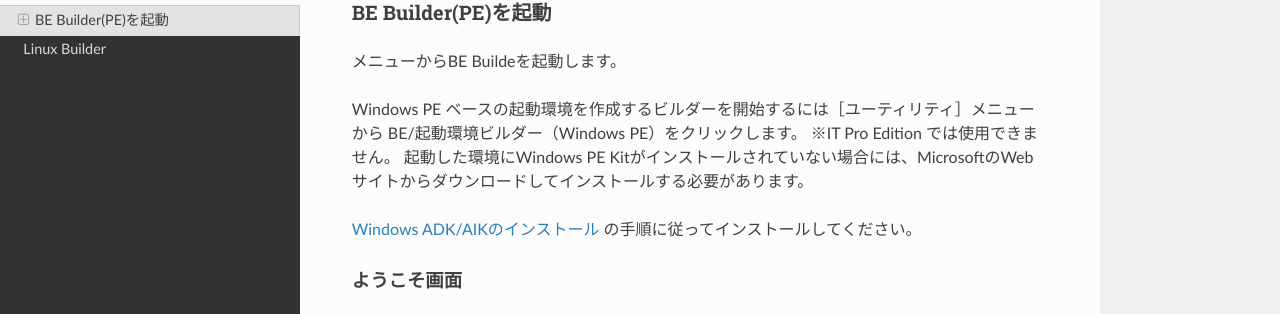
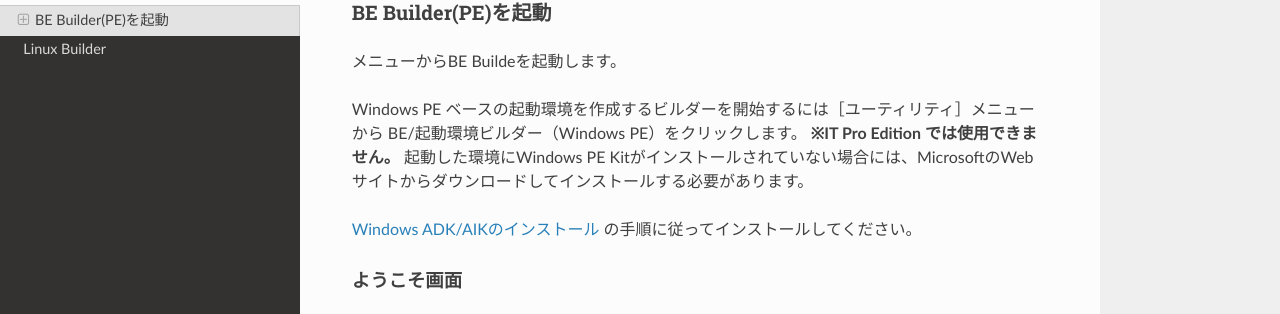
Before and after one commit to hironon0/peinstall, an MkDocs documentation site: the page built from docs/builderPE.md, in a window 1280 px wide and 900 px high. Shown: the part 161-475 px from the top of the window. Built offline with MkDocs 1.6.1, drawn with Linux system fonts in a browser that asks for light colours; nearby versions of some CDN libraries; old or Windows-style settings are respelled for this version of MkDocs; some of the changed text lies outside the part shown.

Commit message:
delete backslash from image path :wq

```diff
--- a/docs/builderPE.md
+++ b/docs/builderPE.md
@@ -5,7 +5,7 @@
 メニューからBE Buildeを起動します。
 
 Windows PE ベースの起動環境を作成するビルダーを開始するには［ユーティリティ］メニューから BE/起動環境ビルダー（Windows PE）をクリックします。
-※IT Pro Edition では使用できません。
+**※IT Pro Edition では使用できません。**
 起動した環境にWindows PE Kitがインストールされていない場合には、MicrosoftのWebサイトからダウンロードしてインストールする必要があります。
 
 [Windows ADK/AIKのインストール](#installPE) の手順に従ってインストールしてください。
@@ -92,7 +92,7 @@ WindowsPEには何種類かのToolKitがあり、各々インストール方法
 
 ダウンロードしたファイルを実行すると以下の画面が表示されます。
 
-![install option](img\adk.png)
+![install option](img/adk.png)
 
 Windows ADK では、以下のコンポーネントをインストールすることが必要です。
 
@@ -108,12 +108,12 @@ Windows ADK では、以下のコンポーネントをインストールする
 ## Windows ADK 8.1 Update
 ダウンロードしたファイルを実行すると以下の画面が表示されます。
 
-![install option](img\adk.png)
+![install option](img/adk.png)
 
 ## Windows ADK Windows 7
 ダウンロードしたファイルを実行すると以下の画面が表示されます。
 
-![install option](img\adk.png)
+![install option](img/adk.png)
 
 BE Builder で必要となるのモジュールは、０とoなのでそれ以外の選択は外して問題ありません。
 そのままインストーラーの指示に従ってＡＤＫをインストールしてください。
```
Also changed, not shown: other parts of docs/builderPE.md (+4 -4 lines).
